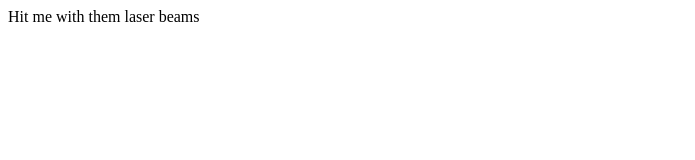
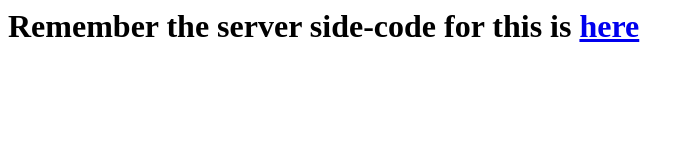
Before and after one commit to redaphid/juniper-garden-ota, a plain HTML site: page index.html in a window 1280 px wide. Shown: the whole page, without its empty margins (0-695 px from the left). Drawn offline with Linux system fonts and the light colour scheme.

Commit message:
add reminder re: to find computer-side ble sdk

```diff
--- a/index.html
+++ b/index.html
@@ -1,7 +1,5 @@
 <html>
-  <head>
-    <script type="module" src="https://unpkg.com/esp-web-tools@5/dist/install-button.js?module"></script>
-  </head>
   <body>
-    <esp-web-install-button>Hit me with them laser beams</esp-web-install-button>
+    <h1> Remember the server side-code for this is <a href="https://github.com/juniper-garden/sdk-ble-js">here</a></h1>
+    </body>
 </html>
```
